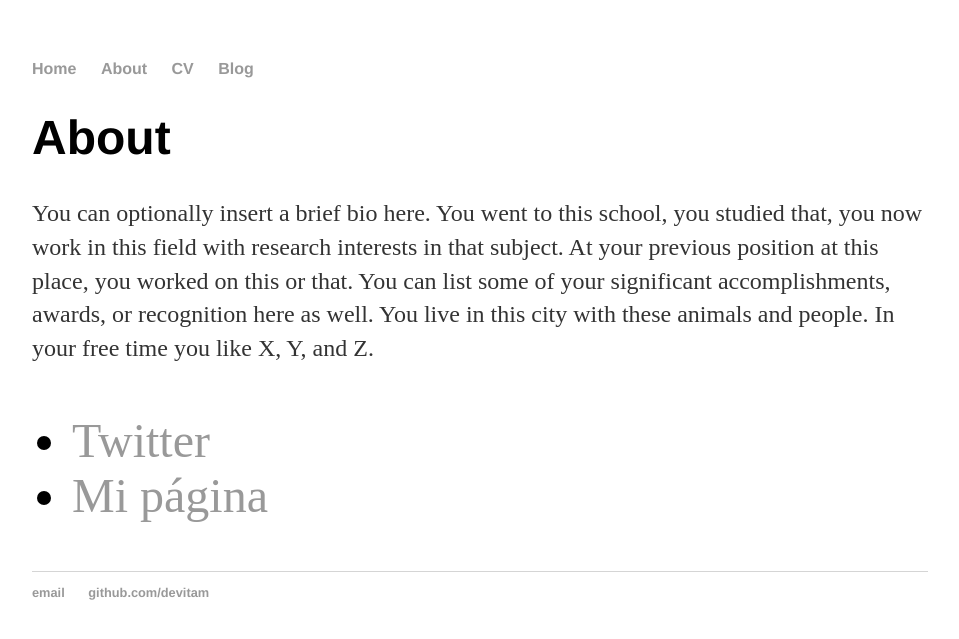
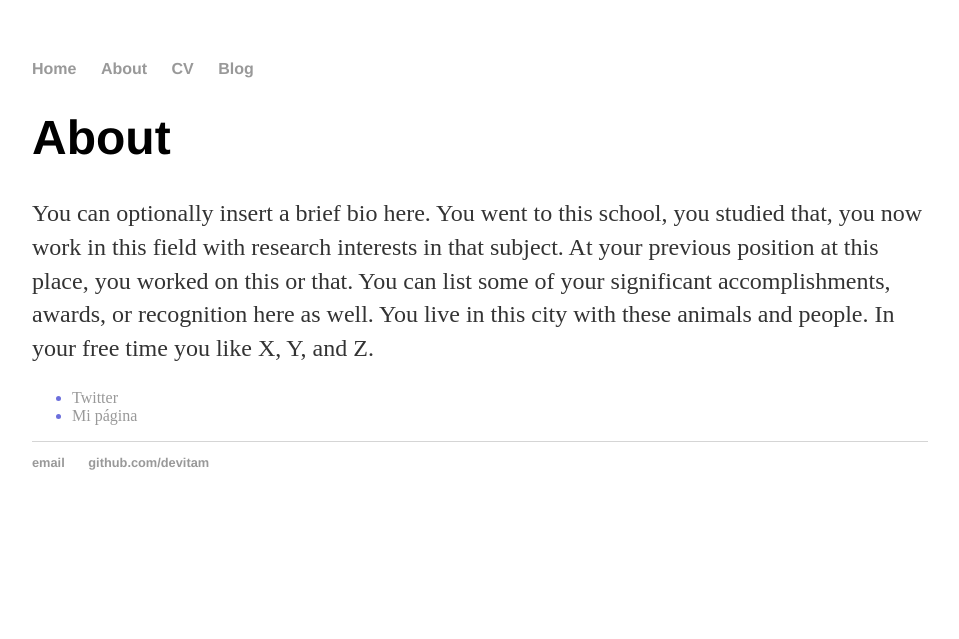
Before and after one commit to devitam/devitabasic.github.io, a Jekyll site: the page built from about/index.html, in a window 1280 px wide. Shown: the top 639 px of the page, without its empty margins (160-1119 px from the left). Built offline with Jekyll 4.4.1, drawn with Linux system fonts in a browser that asks for light colours.

Commit message:
Update main.css

```diff
--- a/css/main.css
+++ b/css/main.css
@@ -42,6 +42,10 @@ ul.posts li {
     list-style: none;
 }
 
-.contacts {
-        font-size: 3em;
+div.about {
+    font-size: 1.5em;
 }
+
+ul.contacts {
+        color: #6C6FDC;
+}
```
